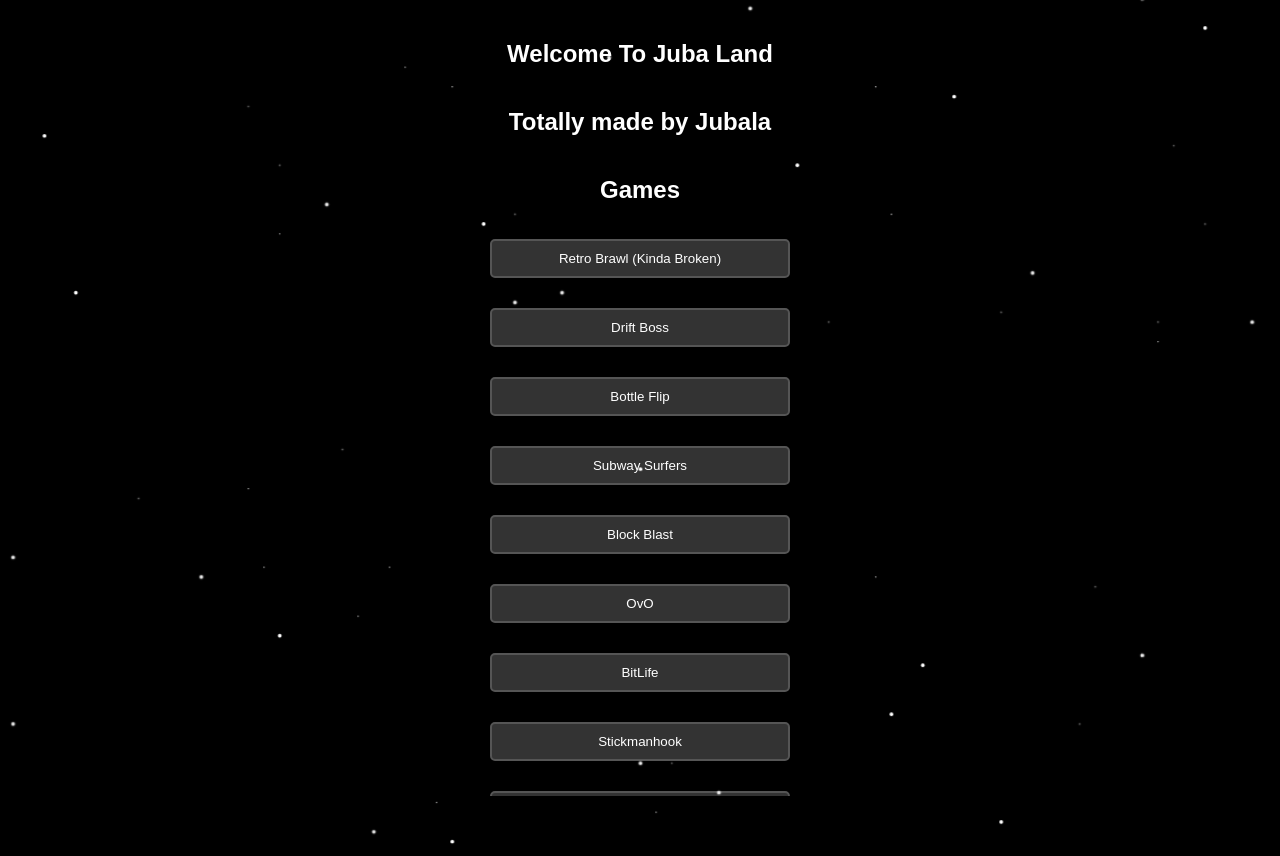
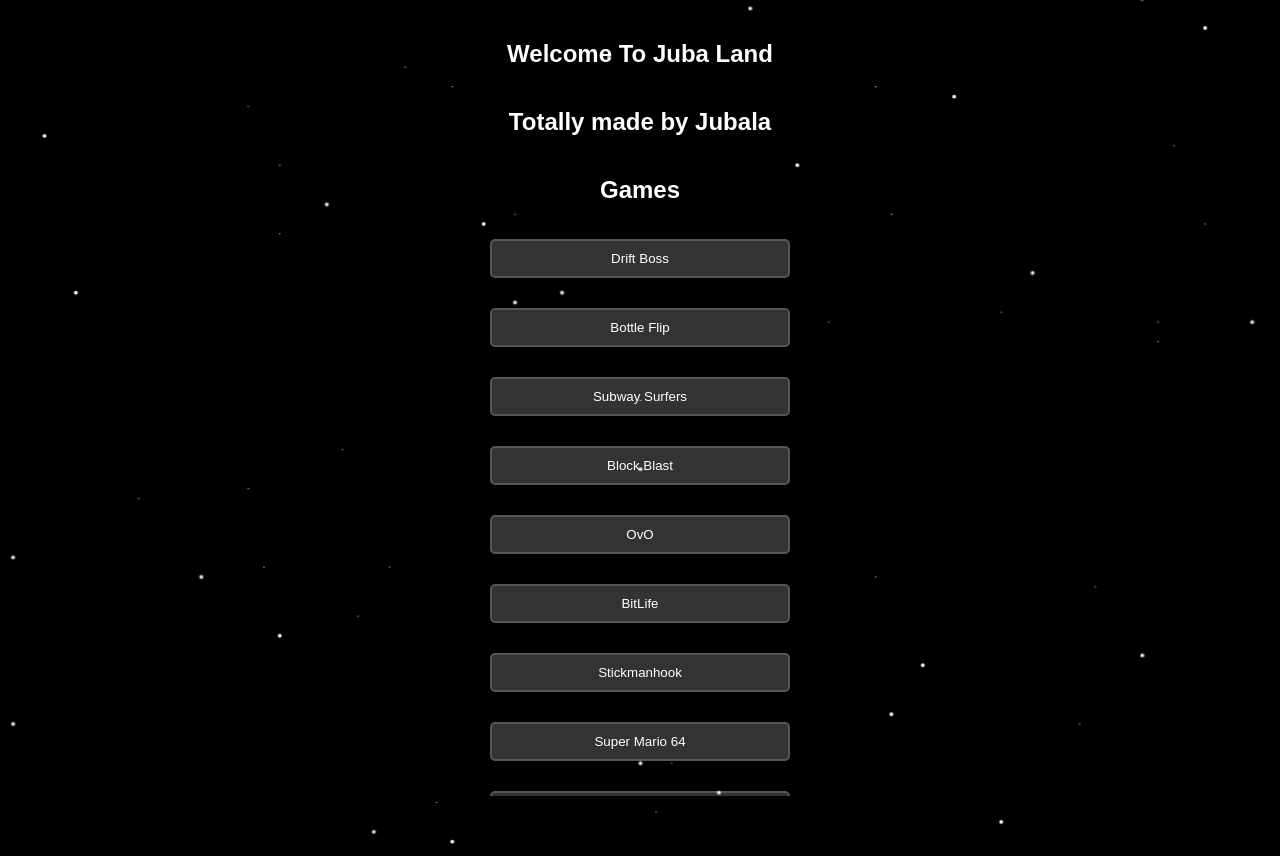
Before and after one commit to joshkub/joshkub.io, a plain HTML site: page cool/cool.html in a window 1280 px wide. Drawn offline with Linux system fonts and the light colour scheme.

Commit message:
Update cool.html

```diff
--- a/cool/cool.html
+++ b/cool/cool.html
@@ -18,7 +18,6 @@
     <h2>Totally made by Jubala</h2>
     <div class="button-container">
         <h2>Games</h2>
-        <button onclick="setTimeout(() => { window.location.href='https://mathpunch.github.io/bird/'; }, 350);">Retro Brawl (Kinda Broken)</button>
         <button onclick="setTimeout(() => { window.location.href='https://mathpunch.github.io/beaver/'; }, 350);">Drift Boss</button>
         <button onclick="setTimeout(() => { window.location.href='https://mathpunch.github.io/goose/'; }, 350);">Bottle Flip</button>
         <button onclick="setTimeout(() => { window.location.href='https://mathpunch.github.io/butterfly/'; }, 350);">Subway Surfers</button>
```
